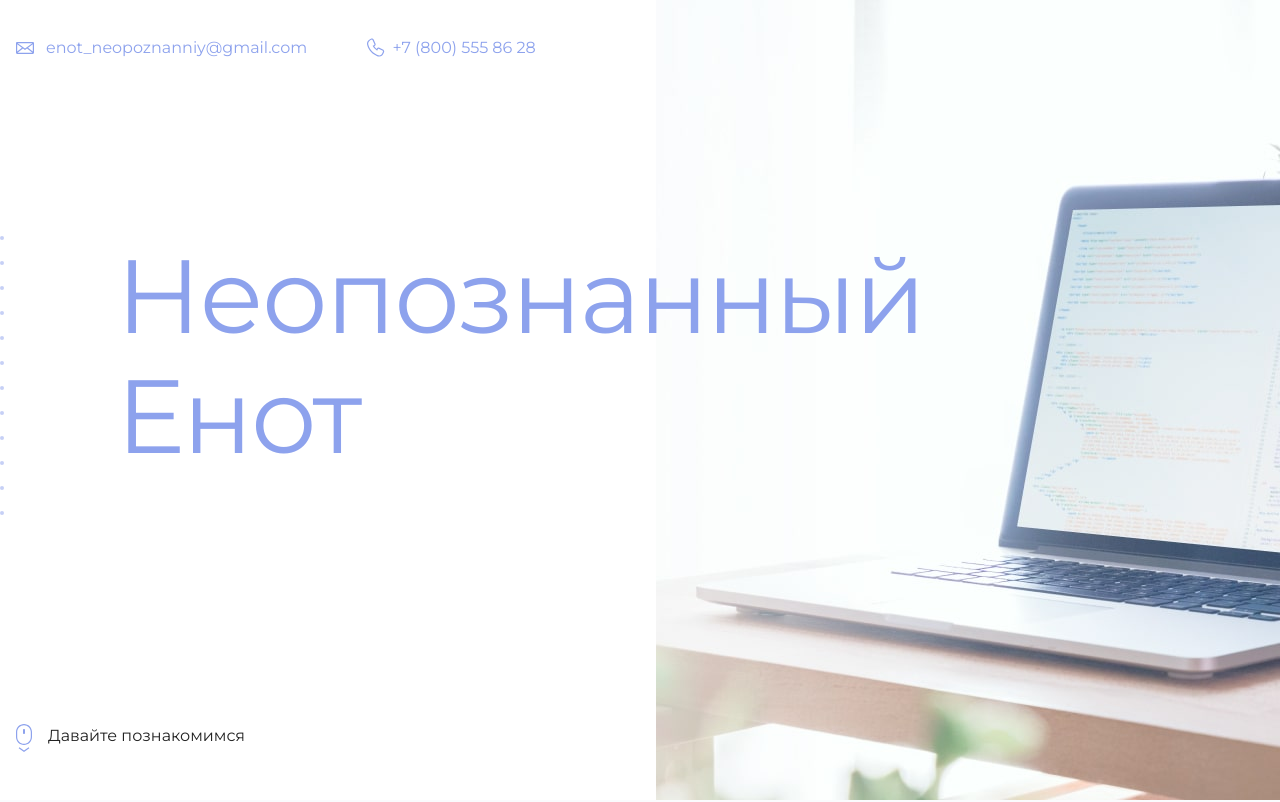
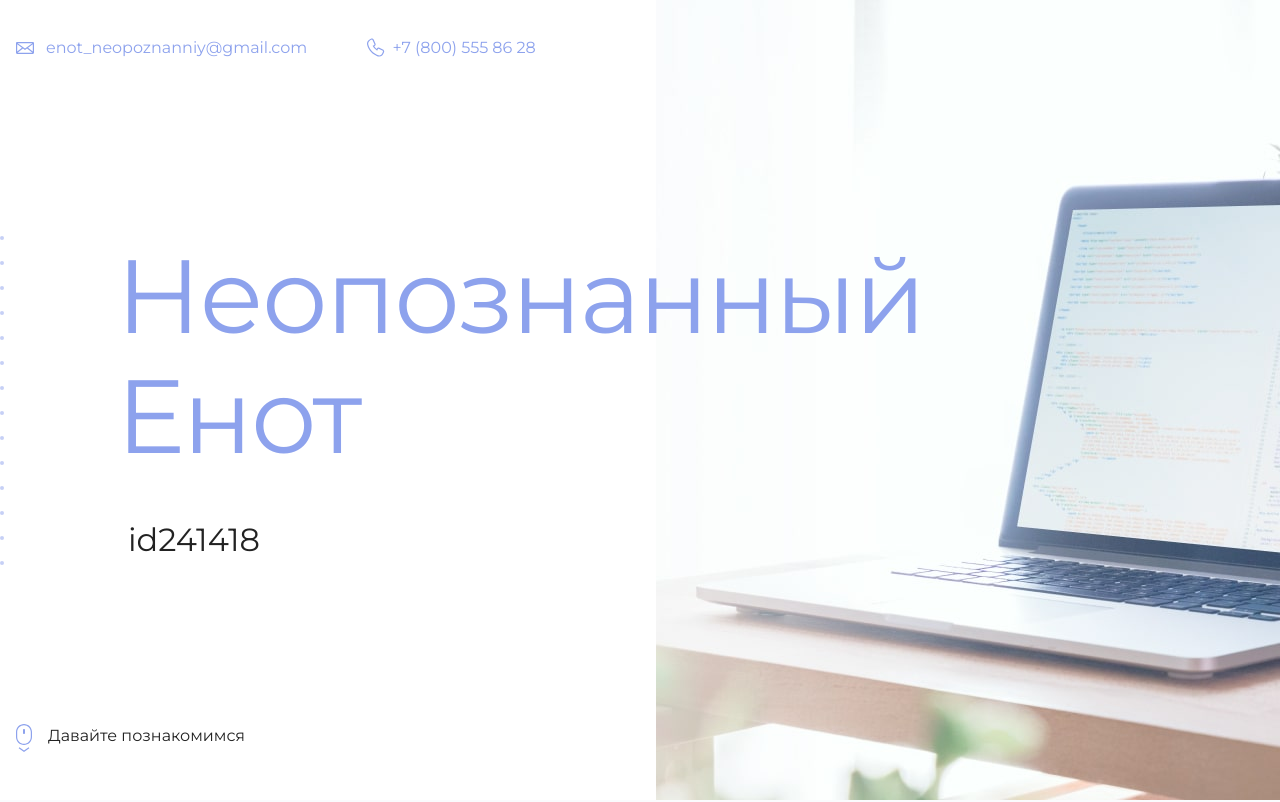
Before and after one commit to go4ward/htmlacademy, a plain HTML site: page index.html in a window 1280 px wide. Shown: the top 802 px of the page. Drawn offline with Linux system fonts and the light colour scheme.

Commit message:
внесение id

```diff
--- a/index.html
+++ b/index.html
@@ -19,7 +19,7 @@
       <section class="hero-image">
         <div class="container">
           <h1 class="heading">Неопознанный Енот</h1>
-          <p><!-- Тут ваш id на сайте Академии --></p>
+          <p>id241418</p>
         </div>
       </section>
 
```
